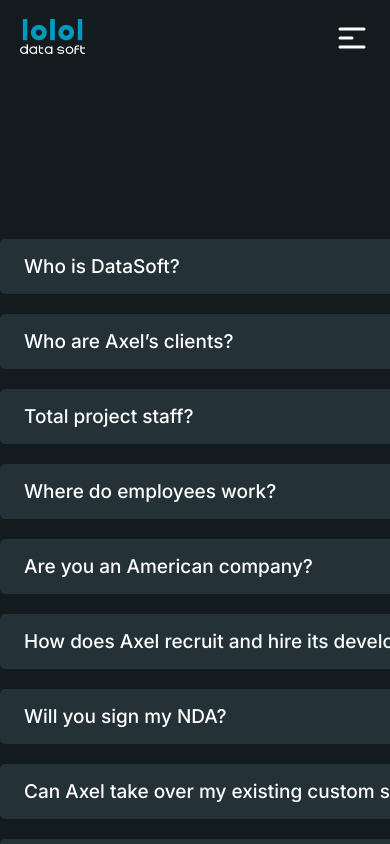
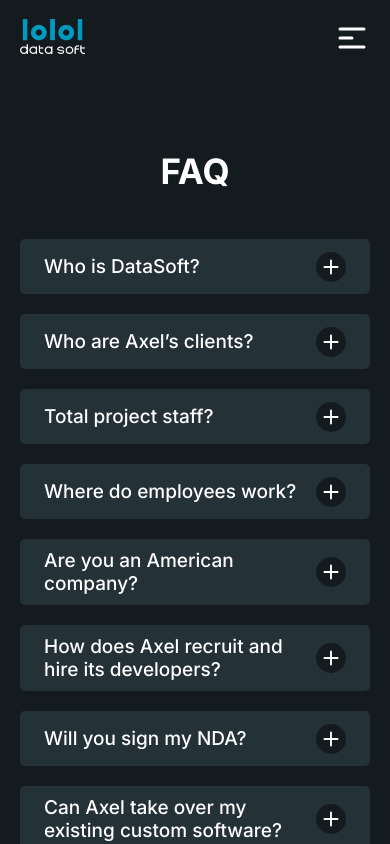
Before and after one commit to komilovmDev/DataSoft, a React (Create React App) app in the folder client/: page /faq in a window 390 px wide. Built offline with nearby package versions, Linux system fonts and the light colour scheme.

Commit message:
faq page

```diff
--- a/client/src/pages/Navbar.jsx
+++ b/client/src/pages/Navbar.jsx
@@ -21,8 +21,8 @@
             <HiOutlineMenuAlt1 className='navMenuBtn' size={'36px'} onClick={isOpen} />
             <ul className={burger}>
                 <Link to='/About'><li>About Us</li></Link>
-                <Link to='Service'><li>Service</li></Link>
-                <Link to='/Portfolio'><li>Portfolio</li></Link>
+                <Link to='/services'><li>Service</li></Link>
+                <Link to='/portfolio'><li>Portfolio</li></Link>
                 <Link to='/faq'><li>FAQ's</li></Link>
                 <button>Contact Us</button>
             </ul>
--- a/client/src/routes/Router.js
+++ b/client/src/routes/Router.js
@@ -10,11 +10,11 @@
         element: <Home/>
     },
     {
-        path: 'Service' ,
+        path: 'services' ,
         element: <Service/>
     },
     {
-        path: 'Portfolio' ,
+        path: 'portfolio' ,
         element: <Portfolio/>
     },
     {
--- a/client/src/style/home.css
+++ b/client/src/style/home.css
@@ -1150,4 +1150,29 @@
         padding-bottom: 20px;
         border-top: 2px solid rgba(110, 122, 128, 0.4);
     }
+
+    .container .faqs {
+        width: 100%;
+        padding: 0px 20px;
+    }
+
+    .container .faqs .faqss  {
+        width: 100%;
+    }
+
+    .container .faqs .faq button {
+        padding: 10px 24px;
+        gap: 10px;
+    }
+
+    .container .faqs .faq button span {
+        text-align: start;
+    }
+
+    .container .faqs .faq button .plus {
+        max-width: 30px;
+        max-height: 30px;
+        min-height: 30px;
+        min-width: 30px;
+    }
 }
```
